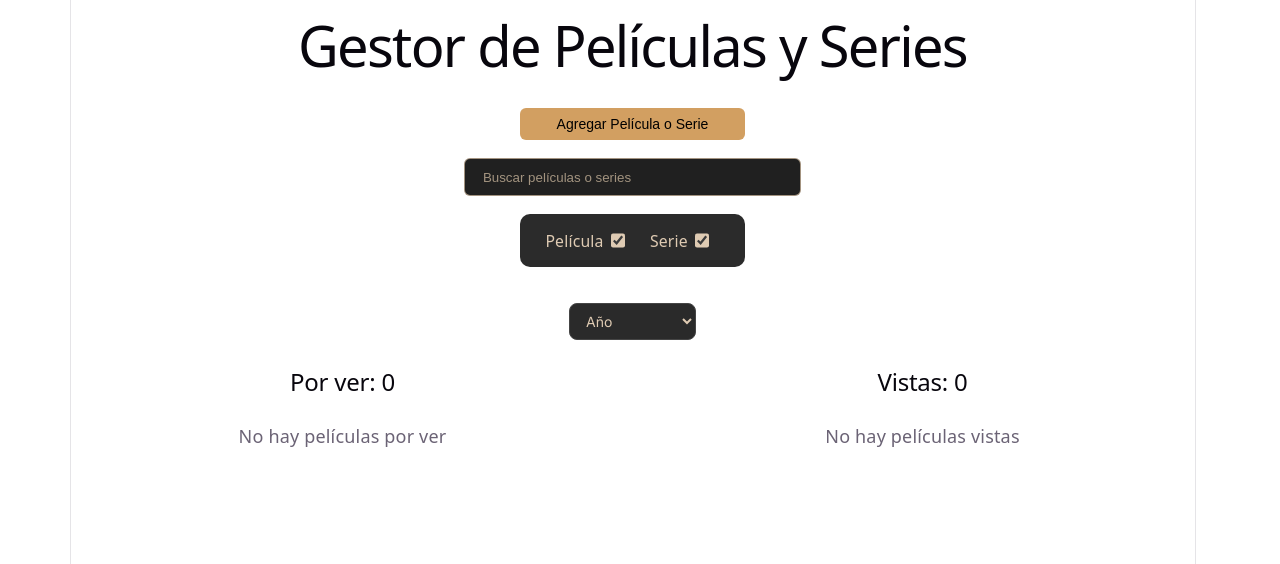
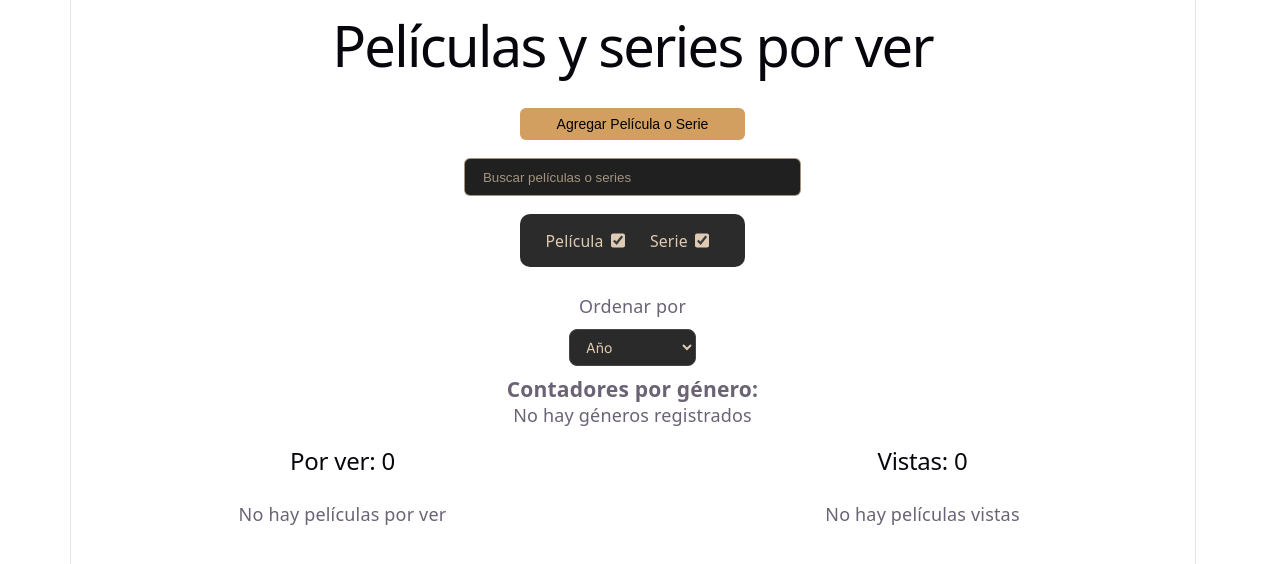
Before and after one commit to Marcos-Chavez-5505/TP1-REACT, a React (Vite) app: page / in a window 1280 px wide. Shown: the top 564 px of the page. Built offline with nearby package versions, Linux system fonts and the light colour scheme.

Commit message:
Cambios en algunos estilos y contadores de generos

```diff
--- a/src/components/item/itemCard.module.css
+++ b/src/components/item/itemCard.module.css
@@ -100,10 +100,8 @@
   color: var(--p-a);
   line-height: 1.1;
   text-align: left;
-
-  white-space: nowrap;
-  overflow: hidden;
-  text-overflow: ellipsis;
+  word-wrap: break-word;
+  white-space: normal;
 
 }
 
@@ -123,9 +121,8 @@
   font-size: 0.95rem;
   color: var(--s-a);
 
-  white-space: nowrap;
-  overflow: hidden;
-  text-overflow: ellipsis;
+  word-wrap: break-word;
+  white-space: normal;
 }
 
 .yearRatingContainer {
--- a/src/pages/Home/Home.jsx
+++ b/src/pages/Home/Home.jsx
@@ -63,6 +63,27 @@ const Home = () => {
     const watchedCount = items.filter(m => m.watched).length;
 
 
+   // Calcular contadores por género
+    const getGenreCounts = () => {
+        const counts = {};
+
+        items.forEach(item => {
+            if (item.genres && Array.isArray(item.genres)) {
+                item.genres.forEach(genre => {
+                    counts[genre] = (counts[genre] || 0) + 1;
+                });
+            }
+        });
+
+        return counts;
+    };
+
+    const genreCounts = getGenreCounts();
+
+
+
+
+
 	const [inputValue, setInputValue] = useState("");
 	const [checkboxFilter, setCheckboxFilter] = useState(['Película', 'Serie']);
 
@@ -82,7 +103,7 @@ const Home = () => {
 
     return (
         <div>
-            <Title texto="Gestor de Películas y Series" />
+            <Title texto="Películas y series por ver" />
 
             <button className={styles.addButton} onClick={() => setShowModal(true)}>
                 Agregar Película o Serie
@@ -104,11 +125,23 @@ const Home = () => {
             />
 
             <br/>
+            <p>Ordenar por</p>
             <select name="sortType" className={styles.sortSelect} onChange={(e) => setSortType(e.target.value)} value={sortType}>
                 <option value="" disabled>Ordenar por</option>
                 <option value="year">Año</option>
                 <option value="rating">Rating</option>
             </select>
+
+            <div className={styles.genreCounters}>
+                <h3>Contadores por género:</h3>
+                {Object.entries(genreCounts).length === 0 ? (
+                    <p>No hay géneros registrados</p>
+                ) : (
+                    Object.entries(genreCounts).map(([genre, count]) => (
+                        <p key={genre}>{genre}: {count}</p>
+                    ))
+                )}
+            </div>
 
             <div className={styles.twoColumns}>
                 <div>
```
